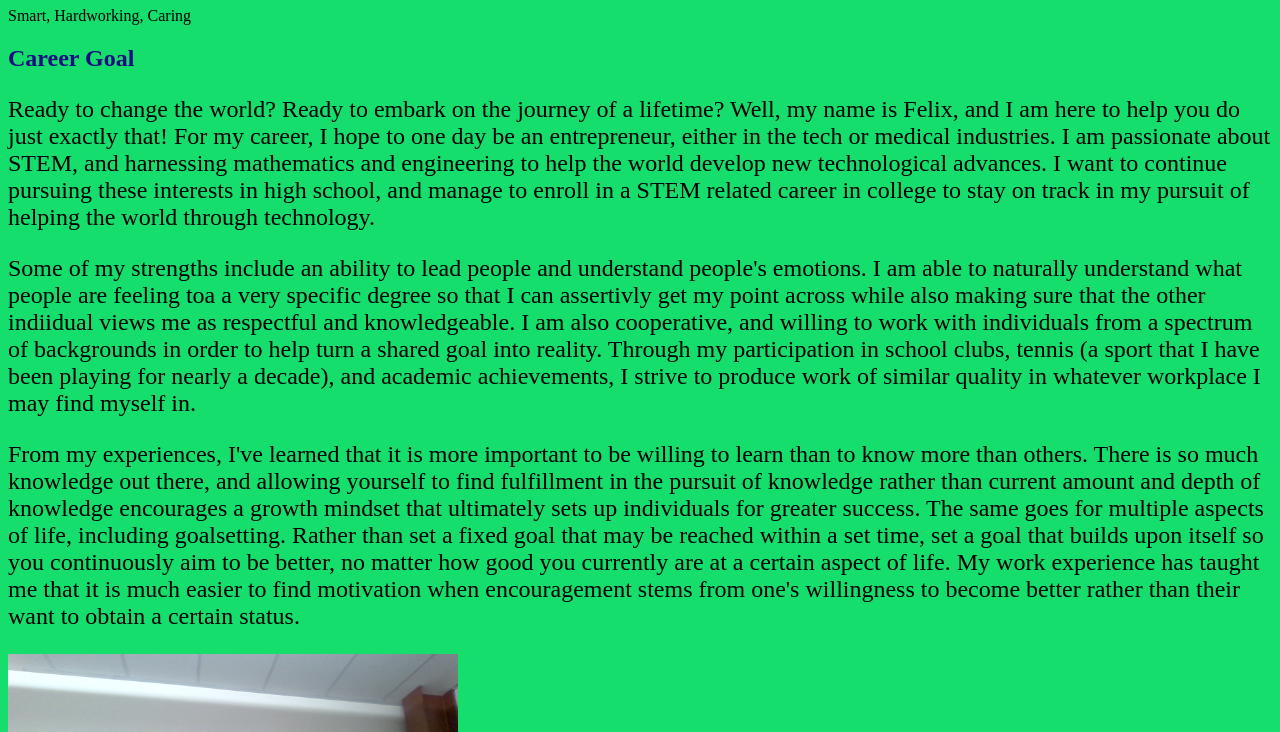
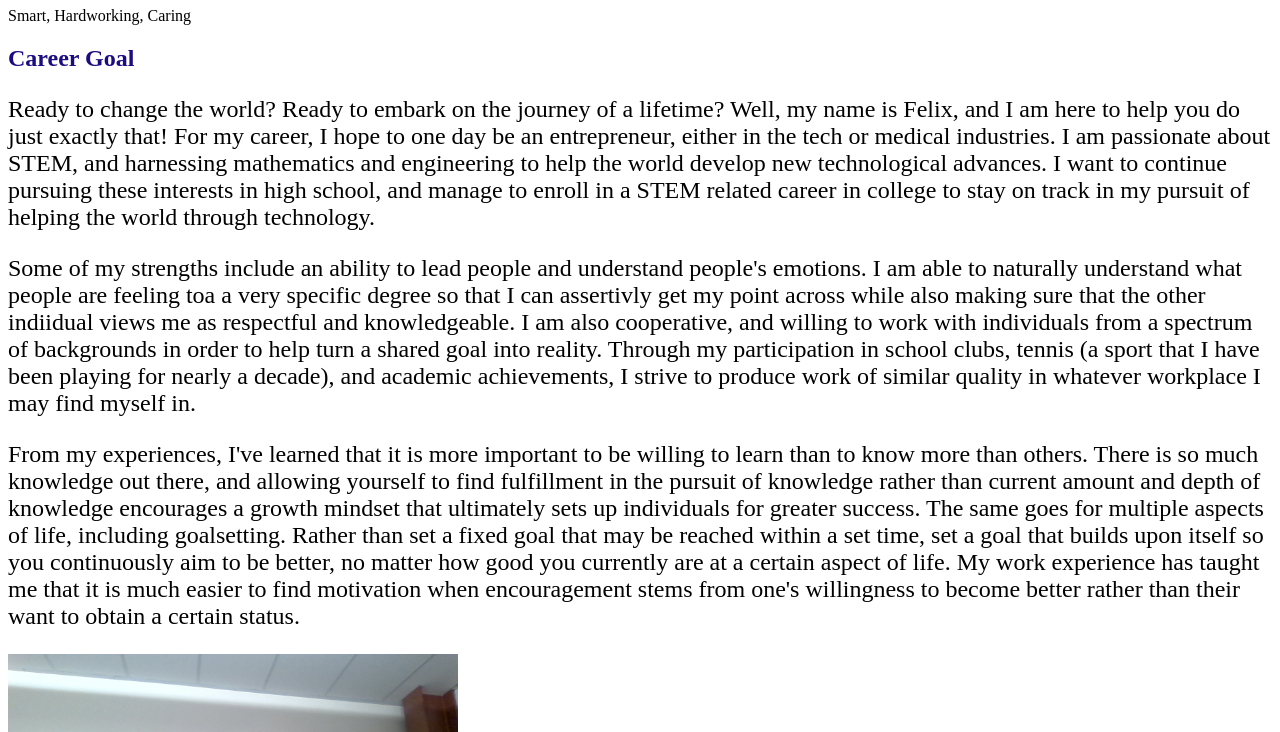
Before and after one commit to Aero-ComSci/about-me-page-Fefefefefefefeffefefef, a plain HTML site: page index.html in a window 1280 px wide. Shown: the part 73-805 px from the top of the page. Drawn offline with Linux system fonts and the light colour scheme.

Commit message:
Update styles.css

```diff
--- a/styles.css
+++ b/styles.css
@@ -1,3 +1,3 @@
 body {
-    background-color: rgb(21, 222, 108);
+    background-color: rgb(255, 255, 255);
 }
```
